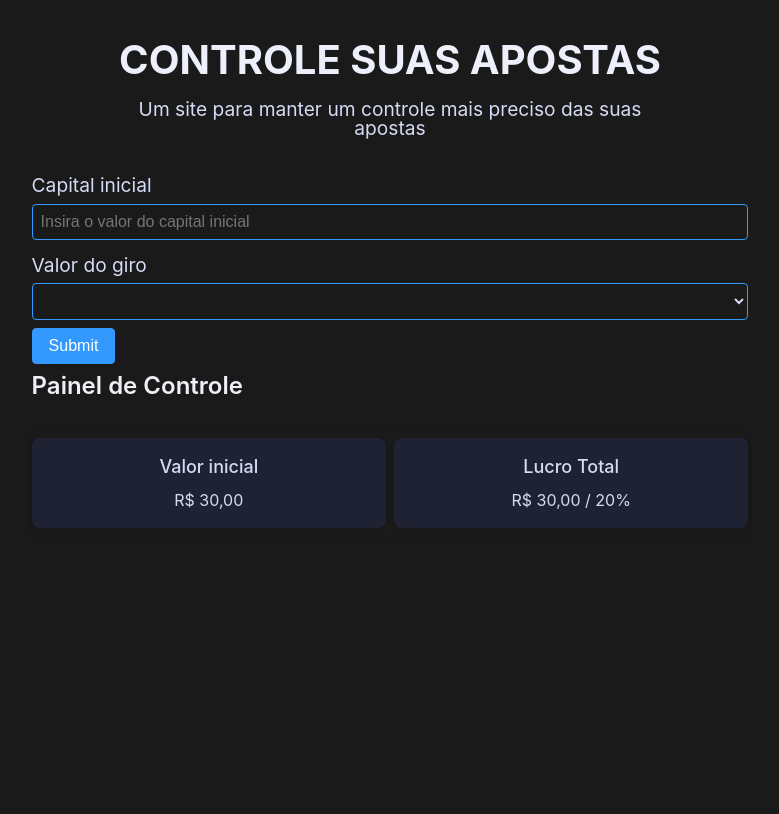
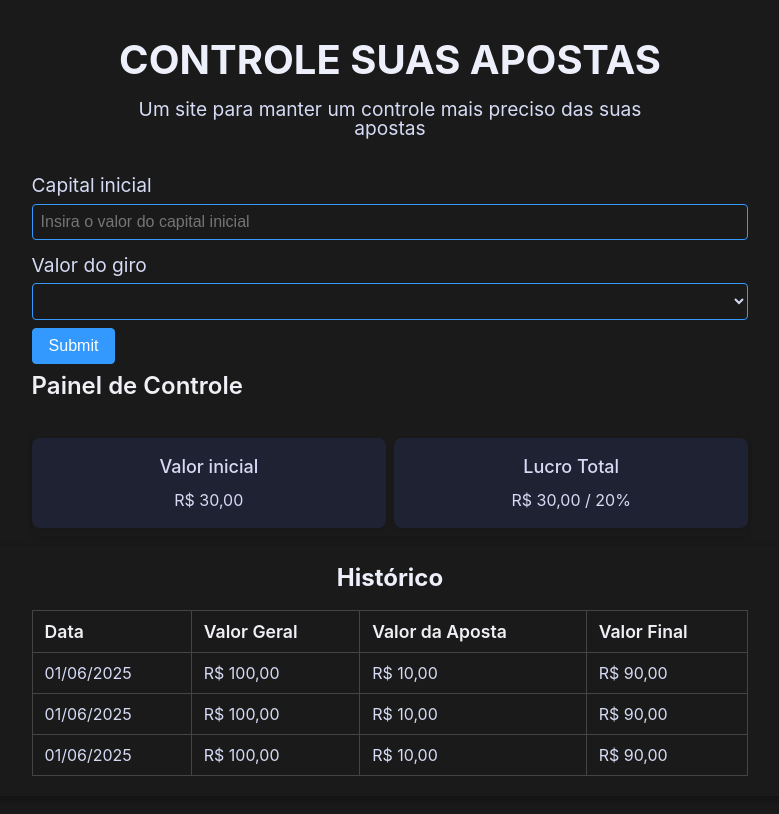
Before and after one commit to SirReinato-job/kingsBet, a React (Vite) app: page / in a window 1280 px wide. Shown: the top 814 px of the page, without its empty margins (250-1029 px from the left). Built offline with nearby package versions, Linux system fonts and the light colour scheme.

Commit message:
modo esta estatico do historico finalizado

```diff
--- a/src/App.jsx
+++ b/src/App.jsx
@@ -3,6 +3,7 @@ import './App.scss'
 import Header from './components/Header'
 import ControleValores from './components/ControleValores'
 import PainelBet from './components/PainelBet'
+import HistoricoBet from './components/HistoricoBet'
 
 function App() {
 
@@ -11,6 +12,7 @@ function App() {
       <Header />
       <ControleValores/>
       <PainelBet/>
+      <HistoricoBet/>
     </div>
   )
 }
--- /dev/null
+++ b/src/components/HistoricoBet/HistoricoBet.module.scss
@@ -0,0 +1,63 @@
+@import '../../styles/global/themes';
+
+// Container geral
+.historicoConteiner {
+    padding: 20px 5%;
+    width: 90%;
+    margin: 0 auto;
+    border-radius: 8px;
+    box-shadow: 0 4px 12px rgba(0, 0, 0, 0.3);
+    font-family: $font-family-base;
+    .historicoTitulo{
+        font-size: $font-size-subtitulo;
+        font-weight: 700;
+        color: $titulo-color;
+        text-align: center;
+        margin-bottom: 20px;
+    }
+    // Estilo da tabela
+    .tabelaConteiner {
+        width: 100%;
+        border-collapse: collapse;
+        font-family: $font-family-base;
+        font-size: $font-size-base;
+        color: $text-color;
+
+        // Cabeçalho da tabela
+        .tabelaHeader {
+
+            .tabelaHeaderRow {
+
+                .th {
+                    padding: 12px;
+                    border: 1px solid #444;
+                    color: $heading-color;
+                    font-weight: 600;
+                    text-align: left;
+                    font-size: 1.1em;
+                }
+            }
+        }
+
+
+        // Corpo da tabela
+        .tabelaBody {
+
+            .tabelaBodyRow {
+                transition: background-color 0.3s;
+                border: 1px solid #444;
+            }
+
+            .tabelaBodyRow:hover {
+                background-color: #3a3a3a;
+            }
+
+            .td {
+                padding: 12px;
+                border: 1px solid #444;
+            }
+        }
+
+
+    }
+}
--- /dev/null
+++ b/src/components/HistoricoBet/index.jsx
@@ -0,0 +1,39 @@
+import styles from './HistoricoBet.module.scss';
+
+export default function HistoricoBet() {
+    return (
+        <div className={styles.historicoConteiner}>
+            <h2 className={styles.historicoTitulo}>Histórico</h2>
+            <table className={styles.tabelaConteiner }>
+                <thead className={styles.tabelaHeader}>
+                    <tr className={styles.tabelaHeaderRow}>
+                        <th className={styles.th}>Data</th>
+                        <th className={styles.th}>Valor Geral</th>
+                        <th className={styles.th}>Valor da Aposta</th>
+                        <th className={styles.th}>Valor Final</th>
+                    </tr>
+                </thead>
+                <tbody className={styles.tabelaBody}>
+                    <tr className={styles.tabelaBodyRow}>
+                        <td className={styles.td}>01/06/2025</td>
+                        <td className={styles.td}>R$ 100,00</td>
+                        <td className={styles.td}>R$ 10,00</td>
+                        <td className={styles.td}>R$ 90,00</td>
+                    </tr>
+                     <tr className={styles.tabelaBodyRow}>
+                        <td className={styles.td}>01/06/2025</td>
+                        <td className={styles.td}>R$ 100,00</td>
+                        <td className={styles.td}>R$ 10,00</td>
+                        <td className={styles.td}>R$ 90,00</td>
+                    </tr>
+                     <tr className={styles.tabelaBodyRow}>
+                        <td className={styles.td}>01/06/2025</td>
+                        <td className={styles.td}>R$ 100,00</td>
+                        <td className={styles.td}>R$ 10,00</td>
+                        <td className={styles.td}>R$ 90,00</td>
+                    </tr>
+                </tbody>
+            </table>
+        </div>
+    )
+}
```
